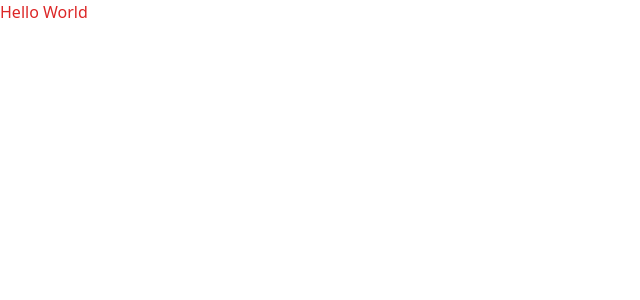
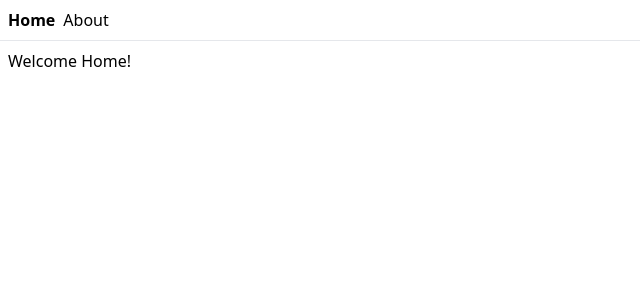
Before and after one commit to soorya-u/Cypher, a React (Vite) app: page / in a window 1280 px wide. Shown: the top 300 px of the page, without its empty margins (0-640 px from the left). Built offline with nearby package versions, Linux system fonts and the light colour scheme.

Commit message:
chore: Configured Tanstack Router to the Project (#1)
Signed-off-by: Soorya U <sooryau7@gmail.com>

```diff
--- a/index.html
+++ b/index.html
@@ -8,7 +8,7 @@
   </head>
 
   <body>
-    <div id="root"></div>
-    <script type="module" src="/src/main.tsx"></script>
+    <div id="app"></div>
+    <script type="module" src="/src/App.tsx"></script>
   </body>
 </html>
--- a/package.json
+++ b/package.json
@@ -11,6 +11,8 @@
   },
   "dependencies": {
     "@radix-ui/react-icons": "^1.3.0",
+    "@tanstack/react-router": "^1.22.0",
+    "@tanstack/router-devtools": "^1.22.0",
     "@tauri-apps/api": "^1",
     "class-variance-authority": "^0.7.0",
     "clsx": "^2.1.0",
@@ -20,6 +22,7 @@
     "tailwindcss-animate": "^1.0.7"
   },
   "devDependencies": {
+    "@tanstack/router-vite-plugin": "^1.20.5",
     "@tauri-apps/cli": "^1",
     "@types/node": "^20.11.30",
     "@types/react": "^18.2.15",
--- a/src/App.tsx
+++ b/src/App.tsx
@@ -1,12 +1,24 @@
-import { invoke } from "@tauri-apps/api/tauri";
-import "./App.css";
+import { StrictMode } from 'react'
+import ReactDOM from 'react-dom/client'
+import { RouterProvider, createRouter } from '@tanstack/react-router'
+import "./styles.css";
 
-function App() {
-  async function greet() {
-    return await invoke("greet", { name });
+import { routeTree } from './routeTree.gen'
+
+const router = createRouter({ routeTree })
+
+declare module '@tanstack/react-router' {
+  interface Register {
+    router: typeof router
   }
-
-  return <h1 className="text-red-600">Hello World</h1>;
 }
 
-export default App;
+const rootElement = document.getElementById('app')!
+if (!rootElement.innerHTML) {
+  const root = ReactDOM.createRoot(rootElement)
+  root.render(
+    <StrictMode>
+      <RouterProvider router={router} />
+    </StrictMode>,
+  )
+}
--- a/src/main.tsx
+++ /dev/null
@@ -1,10 +0,0 @@
-import React from "react";
-import ReactDOM from "react-dom/client";
-import App from "./App";
-import "./styles.css";
-
-ReactDOM.createRoot(document.getElementById("root") as HTMLElement).render(
-  <React.StrictMode>
-    <App />
-  </React.StrictMode>,
-);
--- /dev/null
+++ b/src/routeTree.gen.ts
@@ -0,0 +1,58 @@
+/* prettier-ignore-start */
+
+/* eslint-disable */
+
+// @ts-nocheck
+
+// noinspection JSUnusedGlobalSymbols
+
+// This file is auto-generated by TanStack Router
+
+// Import Routes
+
+import { Route as rootRoute } from './routes/__root'
+import { Route as AboutImport } from './routes/about'
+import { Route as R404Import } from './routes/__404'
+import { Route as IndexImport } from './routes/index'
+
+// Create/Update Routes
+
+const AboutRoute = AboutImport.update({
+  path: '/about',
+  getParentRoute: () => rootRoute,
+} as any)
+
+const R404Route = R404Import.update({
+  id: '/__404',
+  getParentRoute: () => rootRoute,
+} as any)
+
+const IndexRoute = IndexImport.update({
+  path: '/',
+  getParentRoute: () => rootRoute,
+} as any)
+
+// Populate the FileRoutesByPath interface
+
+declare module '@tanstack/react-router' {
+  interface FileRoutesByPath {
+    '/': {
+      preLoaderRoute: typeof IndexImport
+      parentRoute: typeof rootRoute
+    }
+    '/__404': {
+      preLoaderRoute: typeof R404Import
+      parentRoute: typeof rootRoute
+    }
+    '/about': {
+      preLoaderRoute: typeof AboutImport
+      parentRoute: typeof rootRoute
+    }
+  }
+}
+
+// Create and export the route tree
+
+export const routeTree = rootRoute.addChildren([IndexRoute, AboutRoute])
+
+/* prettier-ignore-end */
--- /dev/null
+++ b/src/routes/__404.tsx
@@ -0,0 +1,9 @@
+import { createFileRoute } from "@tanstack/react-router";
+
+export const Route = createFileRoute("/__404")({
+  component: About,
+});
+
+function About() {
+  return <div className="p-2">Not Found</div>;
+}
--- /dev/null
+++ b/src/routes/__root.tsx
@@ -0,0 +1,22 @@
+import { createRootRoute, Link, Outlet } from "@tanstack/react-router";
+import { TanStackRouterDevtools } from "@tanstack/router-devtools";
+
+export const Route = createRootRoute({
+  component: () => (
+    <>
+      <div className="p-2 flex gap-2">
+        <Link to="/" className="[&.active]:font-bold">
+          Home
+        </Link>{" "}
+        <Link to="/about" className="[&.active]:font-bold">
+          About
+        </Link>
+      </div>
+      <hr />
+      <Outlet />
+      {import.meta.env.VITE_NODE_ENV !== "production" && (
+        <TanStackRouterDevtools />
+      )}
+    </>
+  ),
+});
--- /dev/null
+++ b/src/routes/about.tsx
@@ -0,0 +1,9 @@
+import { createFileRoute } from "@tanstack/react-router";
+
+export const Route = createFileRoute("/about")({
+  component: About,
+});
+
+function About() {
+  return <div className="p-2">Hello from About!</div>;
+}
--- /dev/null
+++ b/src/routes/index.tsx
@@ -0,0 +1,13 @@
+import { createFileRoute } from '@tanstack/react-router'
+
+export const Route = createFileRoute('/')({
+  component: Index,
+})
+
+function Index() {
+  return (
+    <div className="p-2">
+      <h3>Welcome Home!</h3>
+    </div>
+  )
+}
--- a/vite.config.ts
+++ b/vite.config.ts
@@ -1,10 +1,11 @@
 import { defineConfig } from "vite";
 import { resolve } from "path";
 import react from "@vitejs/plugin-react";
+import { TanStackRouterVite } from "@tanstack/router-vite-plugin";
 
 // https://vitejs.dev/config/
 export default defineConfig(async () => ({
-  plugins: [react()],
+  plugins: [react(), TanStackRouterVite()],
 
   resolve: {
     alias: {
```
Also changed, not shown: src/App.css (deleted), 1 other file (tests, documents, lock files or other folders).
